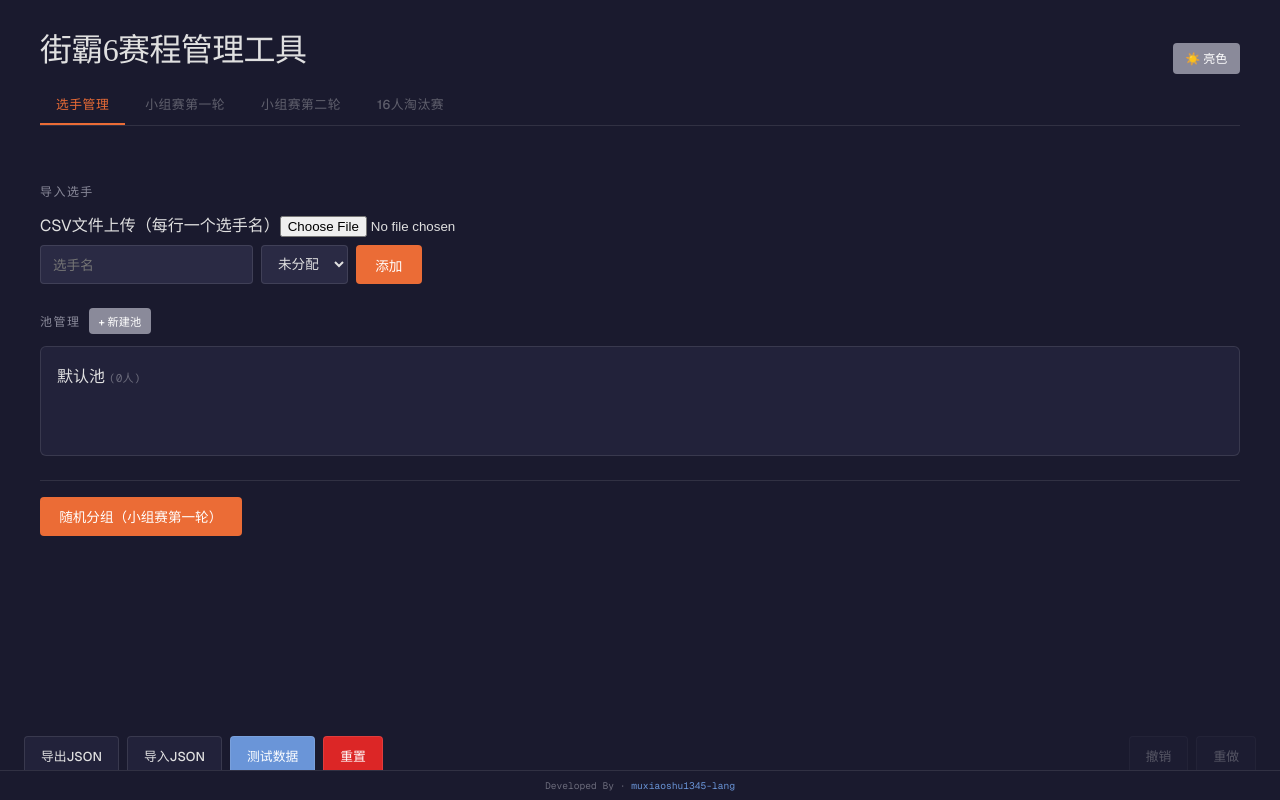
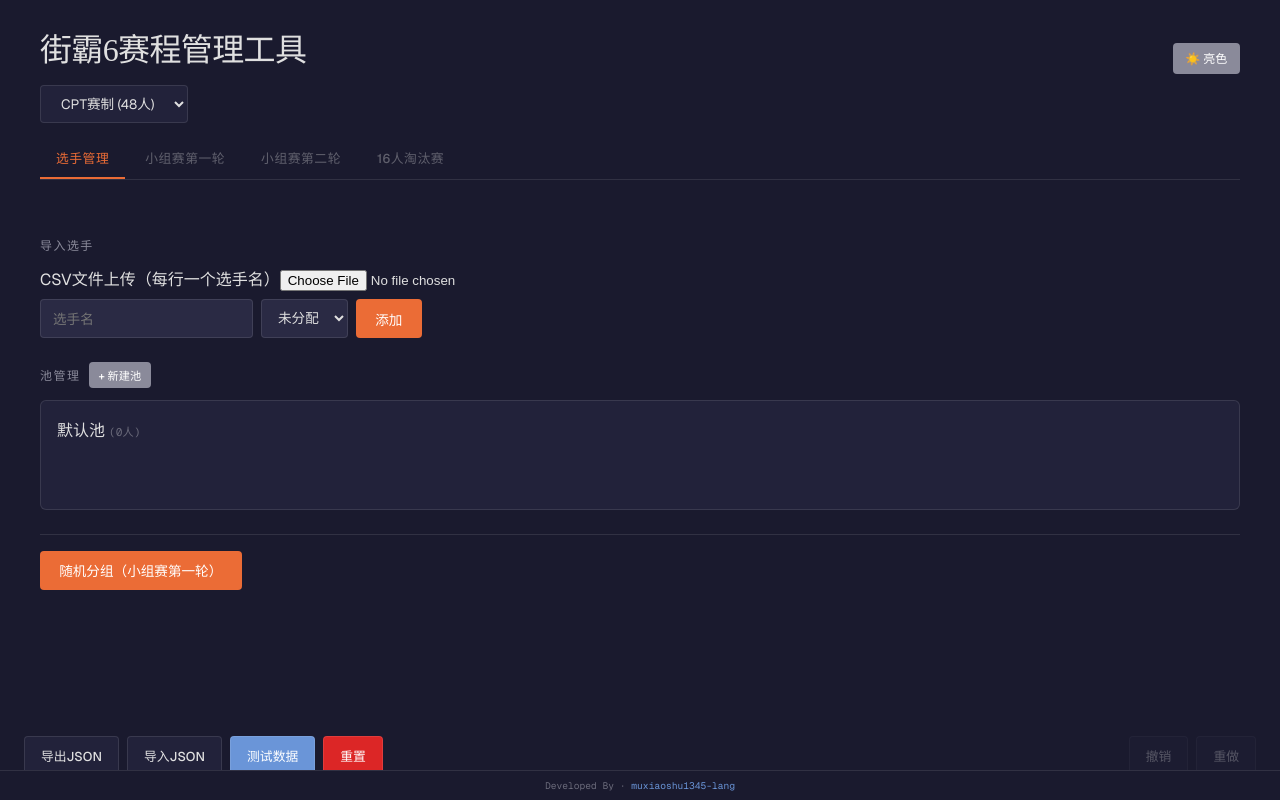
Before and after one commit to muxiaoshu1345-lang/SF6-Tournament-Manager, a Flask app: page / in a window 1280 px wide. Run offline with Flask 2, Linux system fonts and the light colour scheme; some web fonts are replaced.

Commit message:
feat: add format switch UI with dynamic tab rendering

```diff
--- a/static/app.js
+++ b/static/app.js
@@ -22,6 +22,24 @@ document.getElementById('theme-toggle').addEventListener('click', () => {
 });
 
 updateThemeButton();
+
+// Format switch
+const formatSelect = document.getElementById('format-select');
+formatSelect.addEventListener('change', async () => {
+  const newFormat = formatSelect.value;
+  await apiFetch('/api/switch_format', {
+    method: 'POST',
+    headers: {'Content-Type': 'application/json'},
+    body: JSON.stringify({ format: newFormat })
+  });
+  fetchState();
+});
+
+// Sync format select dropdown with current state
+function syncFormatSelect() {
+  const formatSelect = document.getElementById('format-select');
+  formatSelect.value = currentState.current_format || 'cpt';
+}
 
 // Toast通知
 function showToast(message, type) {
@@ -96,33 +114,55 @@ async function fetchState() {
 
 // 主渲染函数
 function render() {
+  syncFormatSelect();
   renderTabs();
   renderPlayerManager();
   renderGroup1();
   renderGroup2();
   renderElimination();
+  renderDoubleElim32();
   renderUndoRedo();
   updateReRandomButton();
 }
 
 // Tab状态
 function renderTabs() {
+  const format = currentState.current_format || 'cpt';
+  const tabNav = document.getElementById('tabs');
+
+  if (format === 'cpt') {
+    tabNav.innerHTML = `
+      <button class="tab active" data-tab="players">选手管理</button>
+      <button class="tab" data-tab="group1" disabled>小组赛第一轮</button>
+      <button class="tab" data-tab="group2" disabled>小组赛第二轮</button>
+      <button class="tab" data-tab="elimination" disabled>16人淘汰赛</button>
+    `;
+    // CPT tab enable/disable logic
     const g1 = currentState.groupStage1;
     const g2 = currentState.groupStage2;
-  // 小组赛第一轮：有分组数据就可访问（包括预览状态）
     document.querySelector('[data-tab="group1"]').disabled = !(g1.groups && g1.groups.length > 0);
     const g1Complete = g1.locked && g1.groups.every(g => g.first && g.second);
     document.querySelector('[data-tab="group2"]').disabled = !(g2.locked || g1Complete);
     document.querySelector('[data-tab="elimination"]').disabled = !(currentState.elimination.locked || (g2.locked && g2.groups.every(g => g.first)));
+  } else {
+    tabNav.innerHTML = `
+      <button class="tab active" data-tab="players">选手管理</button>
+      <button class="tab" data-tab="round1" disabled>初始配对</button>
+      <button class="tab" data-tab="winners" disabled>胜者组</button>
+      <button class="tab" data-tab="losers" disabled>败者组</button>
+      <button class="tab" data-tab="final8" disabled>8强/总决赛</button>
+    `;
+    // 32-player format tab enable/disable logic
+    const round1Matches = (currentState.round1 && currentState.round1.matches) || [];
+    const round1Done = round1Matches.length > 0;
+    document.querySelector('[data-tab="round1"]').disabled = !round1Done;
+    document.querySelector('[data-tab="winners"]').disabled = !round1Done;
+    document.querySelector('[data-tab="losers"]').disabled = !round1Done;
+    const final8 = currentState.final_8 || {};
+    document.querySelector('[data-tab="final8"]').disabled = !((final8.qf && final8.qf.length > 0));
   }
 
-// 撤销/重做状态
-function renderUndoRedo() {
-  document.getElementById('btn-undo').disabled = (currentState.historyIndex || 0) <= 0;
-  document.getElementById('btn-redo').disabled = (currentState.historyIndex || 0) >= (currentState.historyLen || 1) - 1;
-}
-
-// Tab切换
+  // Re-attach tab click handlers
   document.querySelectorAll('.tab').forEach(tab => {
     tab.addEventListener('click', () => {
       if (tab.disabled) return;
@@ -133,6 +173,13 @@ document.querySelectorAll('.tab').forEach(tab => {
       updateReRandomButton();
     });
   });
+}
+
+// 撤销/重做状态
+function renderUndoRedo() {
+  document.getElementById('btn-undo').disabled = (currentState.historyIndex || 0) <= 0;
+  document.getElementById('btn-redo').disabled = (currentState.historyIndex || 0) >= (currentState.historyLen || 1) - 1;
+}
 
 // 撤销/重做
 document.getElementById('btn-undo').addEventListener('click', async () => {
@@ -489,6 +536,106 @@ function renderElimination() {
   renderEliminationBracket(container, el.bracket);
 }
 
+// ============================================================
+// 32人淘汰赛 (double_elim_32)
+// ============================================================
+function renderDoubleElim32() {
+  const format = currentState.current_format || 'cpt';
+  if (format !== 'double_elim_32') return;
+
+  // State API returns format-specific data at top level when format is double_elim_32
+  // Backend structure: round1.matches, winners.{r16,r8,r4,champion}, losers.{...}, final_8.{qf,sf,final,champion}
+  const round1Container = document.getElementById('round1-content');
+  const winnersContainer = document.getElementById('winners-content');
+  const losersContainer = document.getElementById('losers-content');
+  const final8Container = document.getElementById('final8-content');
+
+  const round1Matches = (currentState.round1 && currentState.round1.matches) || [];
+
+  // Round 1 (initial pairs)
+  if (round1Matches.length === 0) {
+    const players = currentState.players || [];
+    if (players.length >= 32) {
+      round1Container.innerHTML = `
+        <div class="action-section">
+          <button class="primary-btn" id="btn-randomize-de32">随机配对 (32人)</button>
+          <div id="de32-error" class="error-msg"></div>
+        </div>`;
+      document.getElementById('btn-randomize-de32')?.addEventListener('click', async () => {
+        const data = await apiFetch('/api/double_elim/randomize', { method: 'POST' });
+        if (data) { showToast('32人淘汰赛配对完成', 'success'); fetchState(); }
+      });
+    } else {
+      round1Container.innerHTML = `<p style="color:var(--color-soft);font-size:0.85rem;">需要恰好32名选手，当前 ${players.length} 名</p>`;
+    }
+  } else {
+    round1Container.innerHTML = `
+      <div class="group-grid">
+        ${round1Matches.map((m, i) => `
+          <div class="group-card">
+            <h4>Match ${i + 1}</h4>
+            <div class="group-player">${getPlayerName(m.player1)} vs ${getPlayerName(m.player2)}</div>
+            ${m.winner ? `<div class="result first">胜: ${getPlayerName(m.winner)}</div>` : ''}
+          </div>
+        `).join('')}
+      </div>`;
+  }
+
+  // Winners bracket
+  const winners = currentState.winners || {};
+  const winnersR16 = winners.r16 || [];
+  if (winnersR16.length > 0) {
+    winnersContainer.innerHTML = `
+      <div class="group-grid">
+        ${winnersR16.map((m, i) => `
+          <div class="group-card">
+            <h4>W-R16-${i + 1}</h4>
+            <div class="group-player">${getPlayerName(m.player1)} vs ${getPlayerName(m.player2)}</div>
+            ${m.winner ? `<div class="result first">胜: ${getPlayerName(m.winner)}</div>` : ''}
+          </div>
+        `).join('')}
+      </div>`;
+  } else {
+    winnersContainer.innerHTML = '<p style="color:var(--color-soft);font-size:0.85rem;">等待初始配对确认</p>';
+  }
+
+  // Losers bracket
+  const losers = currentState.losers || {};
+  const losersR16 = losers.r16 || [];
+  if (losersR16.length > 0) {
+    losersContainer.innerHTML = `
+      <div class="group-grid">
+        ${losersR16.map((m, i) => `
+          <div class="group-card">
+            <h4>L-R16-${i + 1}</h4>
+            <div class="group-player">${getPlayerName(m.player1)} vs ${getPlayerName(m.player2)}</div>
+            ${m.winner ? `<div class="result first">胜: ${getPlayerName(m.winner)}</div>` : ''}
+          </div>
+        `).join('')}
+      </div>`;
+  } else {
+    losersContainer.innerHTML = '<p style="color:var(--color-soft);font-size:0.85rem;">等待初始配对确认</p>';
+  }
+
+  // Final 8
+  const final8 = currentState.final_8 || {};
+  const final8QF = final8.qf || [];
+  if (final8QF.length > 0) {
+    final8Container.innerHTML = `
+      <div class="group-grid">
+        ${final8QF.map((m, i) => `
+          <div class="group-card">
+            <h4>QF-${i + 1}</h4>
+            <div class="group-player">${getPlayerName(m.player1)} vs ${getPlayerName(m.player2)}</div>
+            ${m.winner ? `<div class="result first">胜: ${getPlayerName(m.winner)}</div>` : ''}
+          </div>
+        `).join('')}
+      </div>`;
+  } else {
+    final8Container.innerHTML = '<p style="color:var(--color-soft);font-size:0.85rem;">等待胜者组/败者组完成</p>';
+  }
+}
+
 // 重新随机按钮（根据当前Tab决定重新随机哪个阶段，选手管理Tab不显示）
 function updateReRandomButton() {
   const btnReRandom = document.getElementById('btn-randomize-elim-again');
@@ -520,6 +667,18 @@ function updateReRandomButton() {
     btnReRandom.textContent = '重新随机';
     return;
   }
+
+  // 32-player format
+  const format = currentState.current_format || 'cpt';
+  if (format === 'double_elim_32') {
+    const round1Matches = (currentState.round1 && currentState.round1.matches) || [];
+    if (tabName === 'round1' && round1Matches.length > 0) {
+      btnReRandom.style.display = '';
+      btnReRandom.textContent = '重新随机';
+      return;
+    }
+  }
+
   btnReRandom.style.display = 'none';
 }
 
@@ -545,6 +704,10 @@ document.getElementById('btn-randomize-elim-again').addEventListener('click', as
     await apiFetch('/api/reset_elimination', { method: 'POST' });
     const data = await apiFetch('/api/randomize', { method: 'POST', headers: {'Content-Type': 'application/json'}, body: JSON.stringify({ stage: 'elimination' }) });
     if (data) { showToast('淘汰赛签位已重新生成', 'success'); fetchState(); }
+  } else if (tabName === 'round1') {
+    if (!confirm('确定重新随机32人淘汰赛配对？当前进度将丢失。')) return;
+    const data = await apiFetch('/api/randomize', { method: 'POST', headers: {'Content-Type': 'application/json'}, body: JSON.stringify({ stage: 'double_elim_32' }) });
+    if (data) { showToast('32人淘汰赛配对已重新生成', 'success'); fetchState(); }
   }
 });
 
--- a/static/style.css
+++ b/static/style.css
@@ -50,6 +50,22 @@ header h1 {
   line-height: 1.15;
   color: var(--color-ink);
   margin-bottom: 1rem;
+}
+
+/* Format Switch */
+.format-switch {
+  margin-bottom: 1rem;
+}
+
+.format-switch select {
+  font-family: var(--font-sans);
+  font-size: 0.85rem;
+  padding: 0.5rem 1rem;
+  background: var(--color-card);
+  color: var(--color-ink);
+  border: 1px solid var(--color-rule);
+  border-radius: 4px;
+  cursor: pointer;
 }
 
 /* Tabs */
--- a/templates/index.html
+++ b/templates/index.html
@@ -12,6 +12,12 @@
     <div style="display:flex;justify-content:space-between;align-items:center;">
       <h1>街霸6赛程管理工具</h1>
       <button id="theme-toggle" class="secondary-btn" style="font-size:0.75rem;padding:0.4rem 0.8rem;">🌙 暗色</button>
+    </div>
+    <div class="format-switch">
+      <select id="format-select">
+        <option value="cpt">CPT赛制 (48人)</option>
+        <option value="double_elim_32">32人淘汰赛</option>
+      </select>
     </div>
     <nav id="tabs">
       <button class="tab active" data-tab="players">选手管理</button>
@@ -67,12 +73,32 @@
       </div>
     </section>
 
-    <!-- 16人淘汰赛 -->
+    <!-- 16人淘汰赛 (CPT) -->
     <section id="tab-elimination" class="tab-content">
       <div id="elim-controls" style="margin-bottom:1rem;">
         <button class="primary-btn" id="btn-randomize-elim" style="display:none">随机签位</button>
       </div>
       <div id="elim-bracket-svg"></div>
+    </section>
+
+    <!-- 32人淘汰赛: 初始配对 -->
+    <section id="tab-round1" class="tab-content">
+      <div id="round1-content"></div>
+    </section>
+
+    <!-- 32人淘汰赛: 胜者组 -->
+    <section id="tab-winners" class="tab-content">
+      <div id="winners-content"></div>
+    </section>
+
+    <!-- 32人淘汰赛: 败者组 -->
+    <section id="tab-losers" class="tab-content">
+      <div id="losers-content"></div>
+    </section>
+
+    <!-- 32人淘汰赛: 8强/总决赛 -->
+    <section id="tab-final8" class="tab-content">
+      <div id="final8-content"></div>
     </section>
   </main>
 
```
Lines whose indentation alone changed are shown as unchanged.
